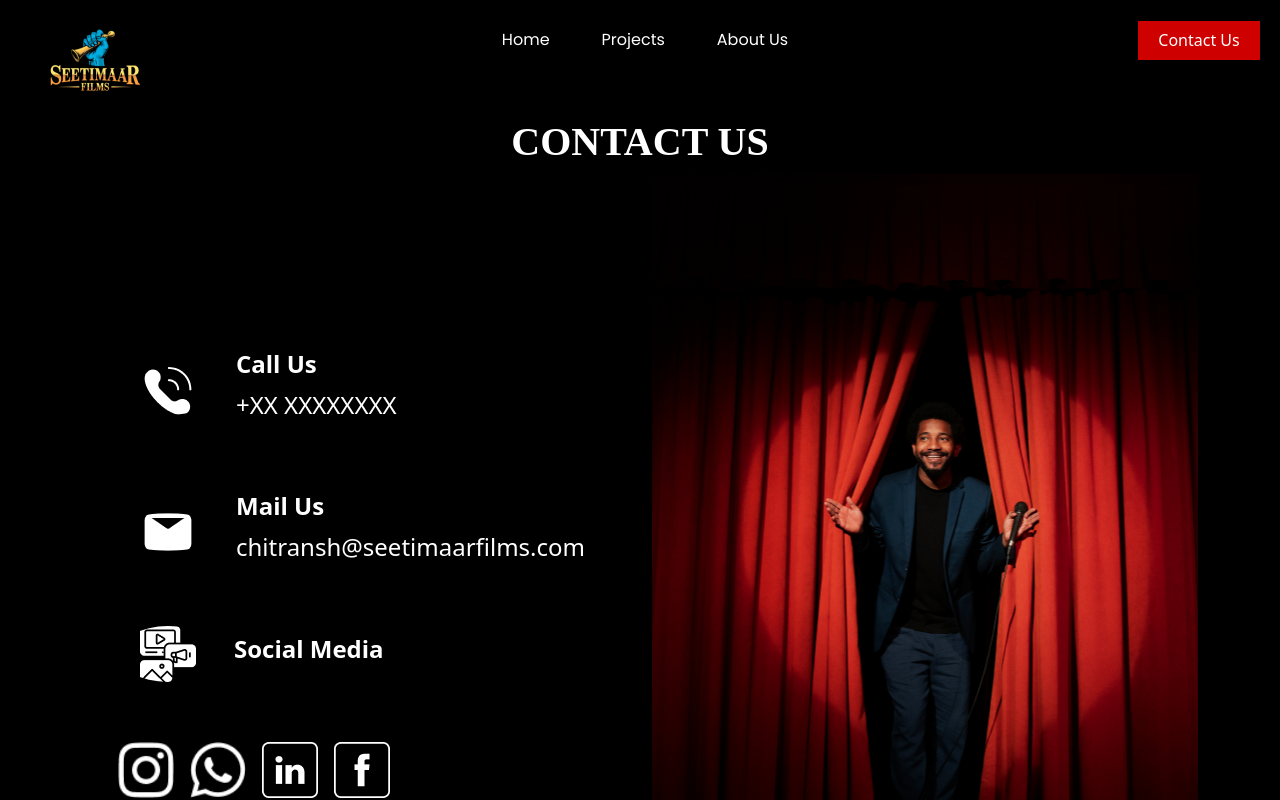
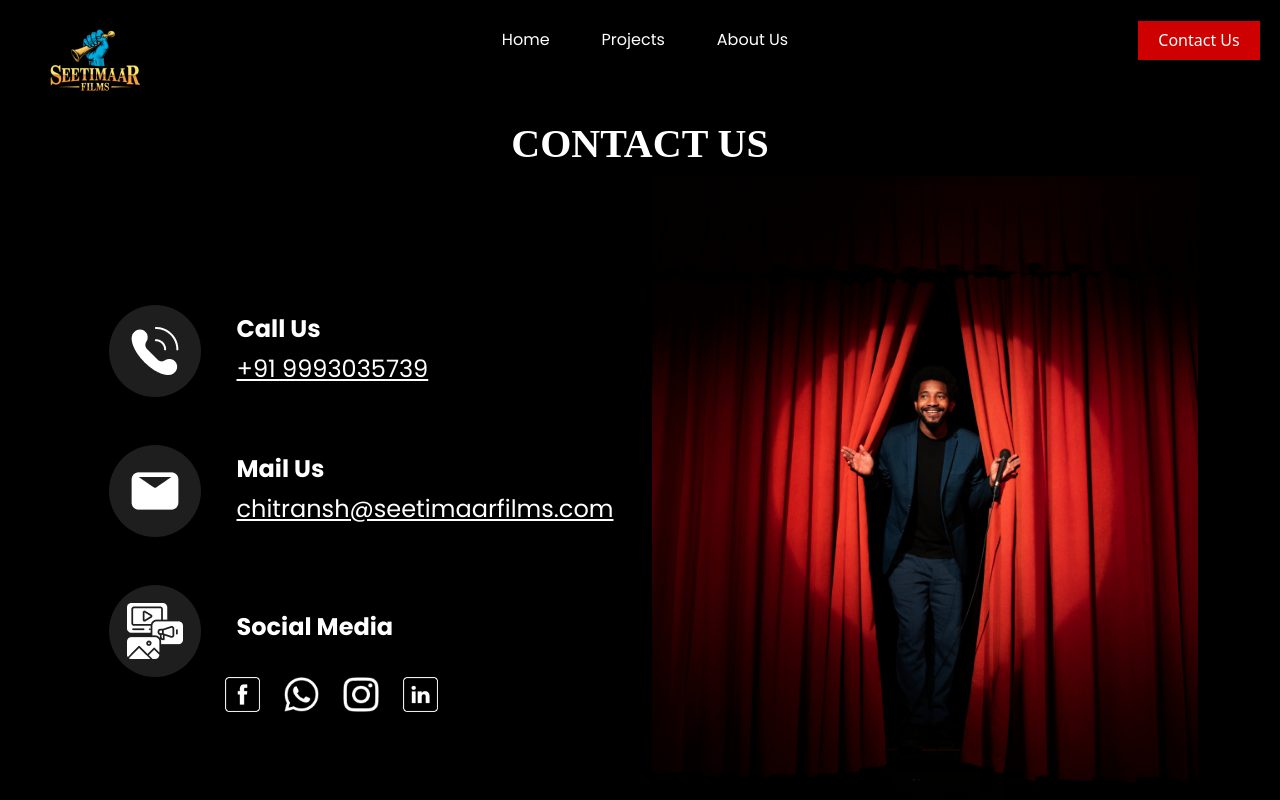
Before and after one commit to sumant1512/seetimaar-films, an Angular app: page /contact in a window 1280 px wide. Shown: the top 800 px of the page. Built offline with nearby package versions, Linux system fonts and the light colour scheme; a web font is replaced by a local one.

Commit message:
contact us page added

```diff
--- a/src/app/contact-us/contact-us.component.html
+++ b/src/app/contact-us/contact-us.component.html
@@ -1,87 +1,41 @@
-<div class="min-vh-100 contact-us-section">
-  <div class="container py-5">
-    <h1 class="contact-us-heading">CONTACT US</h1>
+<div class="container contact-container">
+  <h1 class="contact-us-heading">CONTACT US</h1>
 
-    <div class="row d-flex align-items-center">
-      <!-- Contact Info Section -->
-      <div class="col-lg-6 px-5 py-4">
-        <!-- Call Us -->
-        <div class="d-flex align-items-center contact-info-text">
-          <div
-            class="contact-icon-circle d-flex align-items-center justify-content-center me-3"
-          >
-            <img src="phone.png" alt="Phone Icon" />
-          </div>
-          <div class="contact-us-text">
-            <h3 class="mt-2">Call Us</h3>
-            <p>
-              <a href="tel:+XXXXXXXXXX" class="footer-link">+XX XXXXXXXX</a>
-            </p>
+  <div class="row align-items-center mt-5 mt-lg-0">
+    <div class="col-12 col-lg-6 text-center text-lg-start">
+      <div
+        [ngClass]="{
+          'mb-3 mb-lg-0': contact.label === 'Social Media',
+          'mb-5': contact.label !== 'Social Media'
+        }"
+        *ngFor="let contact of contactDetails"
+        class="row align-items-center"
+      >
+        <div
+          class="col-12 col-lg-3 d-flex justify-content-center justify-content-lg-end mb-3 mb-lg-0"
+        >
+          <div class="icon">
+            <img class="img-fluid" [src]="contact.icon" alt="Phone" />
           </div>
         </div>
-
-        <!-- Mail Us -->
-        <div class="d-flex align-items-center contact-info-text">
-          <div
-            class="contact-icon-circle d-flex align-items-center justify-content-center me-3"
-          >
-            <img src="email.png" alt="Email Icon" />
-          </div>
-          <div class="contact-us-text">
-            <h3 class="mt-2">Mail Us</h3>
-            <p>
-              <a href="mailto:chitransh@seetimaarfilms.com" class=""
-                >chitransh&#64;seetimaarfilms.com</a
-              >
-            </p>
+        <div class="col-12 col-lg-9 ps-lg-4">
+          <h4 class="label">{{ contact.label }}</h4>
+          <a class="value" [href]="contact.href">{{ contact.value }}</a>
+        </div>
+      </div>
+      <div class="row">
+        <div class="col-lg-3"></div>
+        <div class="col-12 col-lg-5">
+          <div class="row">
+            <div class="col-3" *ngFor="let social of socialMedia">
+              <img class="img-fluid" [src]="social.icon" alt="" />
+            </div>
           </div>
         </div>
-
-        <!-- Social Media -->
-        <div class="d-flex align-items-center contact-info-text">
-          <div
-            class="contact-icon-circle d-flex align-items-center justify-content-center me-3"
-          >
-            <img src="social-media.png" alt="Social Media Icon" />
-          </div>
-          <div>
-            <h3 class="h5">Social Media</h3>
-          </div>
-        </div>
-
-        <!-- Social Icons -->
-        <div class="contact-us-social-icons">
-          <a
-            href="#"
-            class="d-inline-flex align-items-center justify-content-center me-3"
-          >
-            <img src="instagram.png" alt="Instagram" />
-          </a>
-          <a
-            href="#"
-            class="d-inline-flex align-items-center justify-content-center me-3"
-          >
-            <img src="whatsapp.png" alt="WhatsApp" />
-          </a>
-          <a
-            href="#"
-            class="d-inline-flex align-items-center justify-content-center rounded-circle me-3"
-          >
-            <img src="linkdin.png" alt="LinkedIn" />
-          </a>
-          <a
-            href="#"
-            class="d-inline-flex align-items-center justify-content-center rounded-circle me-3"
-          >
-            <img src="facebook.png" alt="Facebook" />
-          </a>
-        </div>
       </div>
-
-      <!-- Curtain Image Section -->
-      <div class="col-lg-6">
-        <div class="curtain-section rounded"></div>
-      </div>
+    </div>
+    <div class="d-none d-lg-block col-lg-6">
+      <img class="img-fluid" src="contact.png" alt="" />
     </div>
   </div>
 </div>
--- a/src/app/contact-us/contact-us.component.scss
+++ b/src/app/contact-us/contact-us.component.scss
@@ -1,65 +1,32 @@
-.contact-us-section {
+.contact-container {
+  padding-top: 120px;
   .contact-us-heading {
     font-family: Cinzel;
-    margin-top: 70px;
     font-weight: 700;
     text-align: center;
   }
 
-  .contact-info-text {
-    margin-bottom: 45px;
+  .icon {
+    height: 92px;
+    width: 92px;
+    background-color: #1e1e1e;
+    border-radius: 50%;
+    justify-content: center;
+    align-items: center;
+    display: flex;
   }
 
-  .contact-info-text a {
-    text-decoration: none;
-    color: #fff;
-    font-weight: 400;
+  .label {
+    font-family: Poppins;
+    font-weight: 700;
     font-size: 24px;
+    color: white;
   }
 
-  .contact-info-text h3 {
-    font-weight: 700;
+  .value {
     font-size: 24px;
-  }
-
-  .contact-us-text {
-    margin-left: 2px;
-  }
-
-  .contact-us-social-icons {
-    margin-top: 60px;
-  }
-
-  .contact-us-social-icons img {
-    width: 56px;
-  }
-
-  /* Icon Styles */
-  .contact-icon-circle {
-    width: 100px;
-
-    border-radius: 50%;
-    overflow: hidden;
-  }
-
-  /* Curtain Section */
-  .curtain-section {
-    position: relative;
-    height: 798px;
-    overflow: hidden;
-  }
-
-  .curtain-section::before {
-    content: "";
-    position: absolute;
-    /* top: 0;
-    left: 0; */
-    width: 100%;
-    height: 100%;
-    background-image: url("./../../../public/contact.png");
-    background-size: cover;
-    background-position: center;
-    background-repeat: no-repeat;
-    opacity: 0.9;
+    font-family: Poppins;
+    font-weight: 400;
+    color: white;
   }
 }
--- a/src/app/contact-us/contact-us.component.ts
+++ b/src/app/contact-us/contact-us.component.ts
@@ -1,11 +1,37 @@
+import { CommonModule } from '@angular/common';
 import { Component } from '@angular/core';
-import { VideoComponent } from '../+shared/video/video.component';
 
 @Component({
   selector: 'app-contact-us',
   standalone: true,
-  imports: [VideoComponent],
+  imports: [CommonModule],
   templateUrl: './contact-us.component.html',
   styleUrl: './contact-us.component.scss',
 })
-export class ContactUsComponent {}
+export class ContactUsComponent {
+  contactDetails = [
+    {
+      label: 'Call Us',
+      value: '+91 9993035739',
+      icon: 'phone.png',
+      href: 'tel:+91 9993035739',
+    },
+    {
+      label: 'Mail Us',
+      value: 'chitransh@seetimaarfilms.com',
+      icon: 'email.png',
+      href: 'mailto:chitransh@seetimaarfilms.com',
+    },
+    {
+      label: 'Social Media',
+      icon: 'social-media.png',
+    },
+  ];
+
+  socialMedia = [
+    { icon: 'facebook.png', path: '' },
+    { icon: 'whatsapp.png', path: '' },
+    { icon: 'instagram.png', path: '' },
+    { icon: 'linkdin.png', path: '' },
+  ];
+}
```
